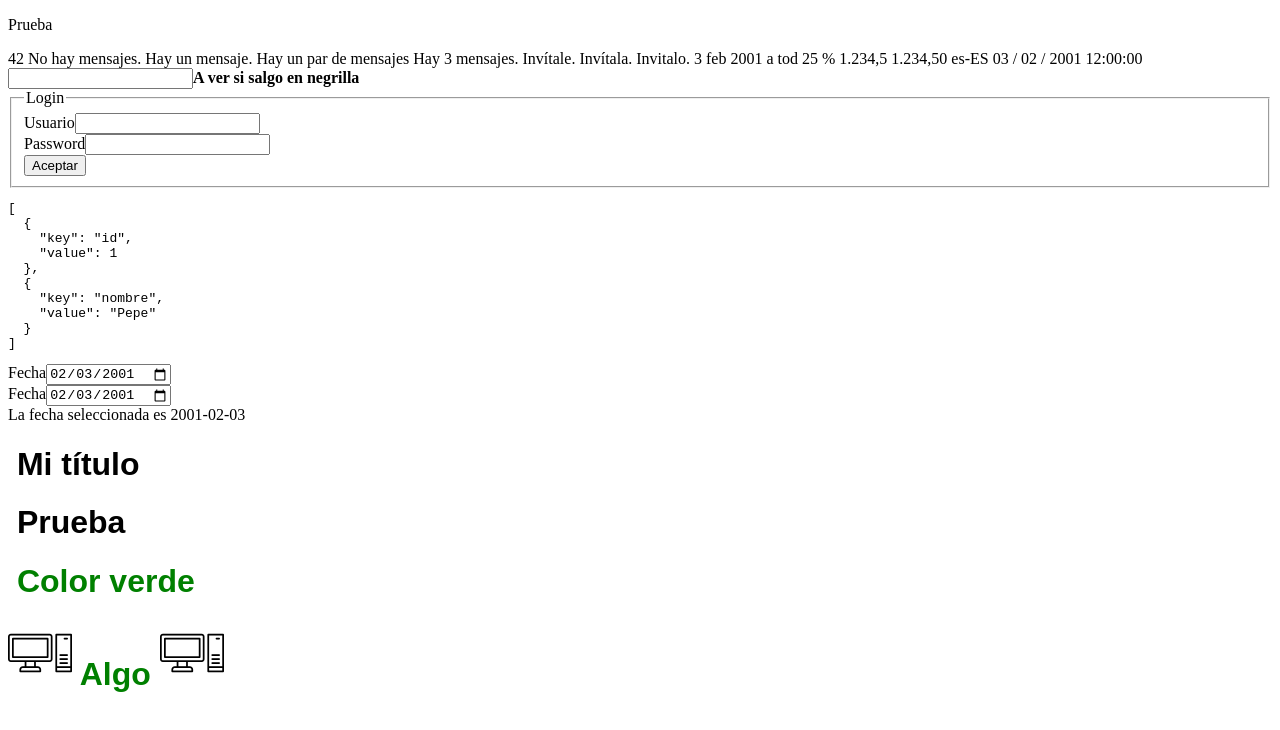
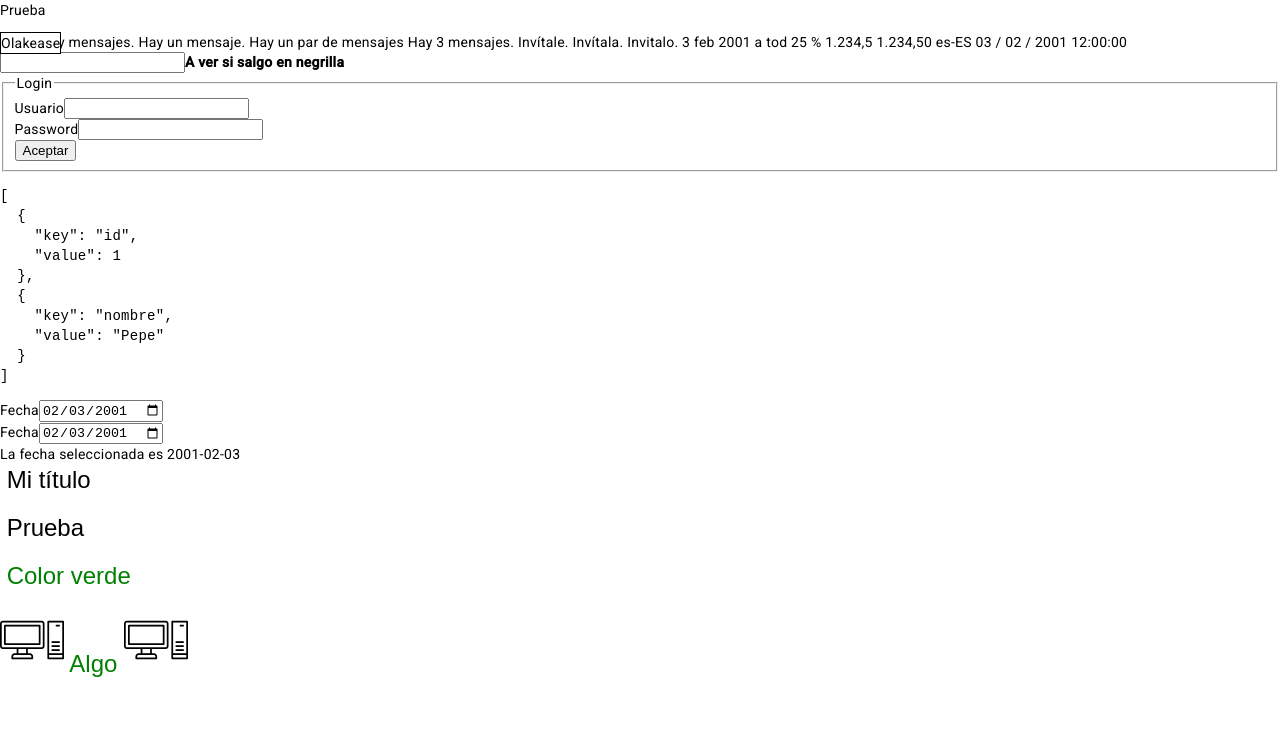
Before and after one commit to javierlete/ejemplos-2023-02, an Angular app: page / in a window 1280 px wide. Shown: the top 730 px of the page. Built offline with nearby package versions, Linux system fonts and the light colour scheme.

Commit message:
ng add @angular/material

```diff
--- a/angular.json
+++ b/angular.json
@@ -28,6 +28,7 @@
               "src/assets"
             ],
             "styles": [
+              "@angular/material/prebuilt-themes/deeppurple-amber.css",
               "src/styles.css"
             ],
             "scripts": []
@@ -90,6 +91,7 @@
               "src/assets"
             ],
             "styles": [
+              "@angular/material/prebuilt-themes/deeppurple-amber.css",
               "src/styles.css"
             ],
             "scripts": []
--- a/package.json
+++ b/package.json
@@ -11,10 +11,12 @@
   "private": true,
   "dependencies": {
     "@angular/animations": "^15.0.0",
+    "@angular/cdk": "^15.1.6",
     "@angular/common": "^15.0.0",
     "@angular/compiler": "^15.0.0",
     "@angular/core": "^15.0.0",
     "@angular/forms": "^15.0.0",
+    "@angular/material": "^15.1.6",
     "@angular/platform-browser": "^15.0.0",
     "@angular/platform-browser-dynamic": "^15.0.0",
     "@angular/router": "^15.0.0",
--- a/src/app/app.module.ts
+++ b/src/app/app.module.ts
@@ -14,6 +14,7 @@
 import localeEs from '@angular/common/locales/es';
 import { IvaPipe } from './iva.pipe';
 import { CartelDirective } from './cartel.directive';
+import { BrowserAnimationsModule } from '@angular/platform-browser/animations';
 registerLocaleData(localeEs);
 
 @NgModule({
@@ -28,7 +29,8 @@
   ],
   imports: [
     BrowserModule,
-    AppRoutingModule
+    AppRoutingModule,
+    BrowserAnimationsModule
   ],
   providers: [
     {
--- a/src/index.html
+++ b/src/index.html
@@ -6,8 +6,11 @@
   <base href="/">
   <meta name="viewport" content="width=device-width, initial-scale=1">
   <link rel="icon" type="image/x-icon" href="favicon.ico">
+  <link rel="preconnect" href="https://fonts.gstatic.com">
+  <link href="https://fonts.googleapis.com/css2?family=Roboto:wght@300;400;500&display=swap" rel="stylesheet">
+  <link href="https://fonts.googleapis.com/icon?family=Material+Icons" rel="stylesheet">
 </head>
-<body>
+<body class="mat-typography">
   <app-root></app-root>
 </body>
 </html>
--- a/src/styles.css
+++ b/src/styles.css
@@ -1 +1,4 @@
 /* You can add global styles to this file, and also import other style files */
+
+html, body { height: 100%; }
+body { margin: 0; font-family: Roboto, "Helvetica Neue", sans-serif; }
```
Also changed, not shown: 1 other file (tests, documents, lock files or other folders).
